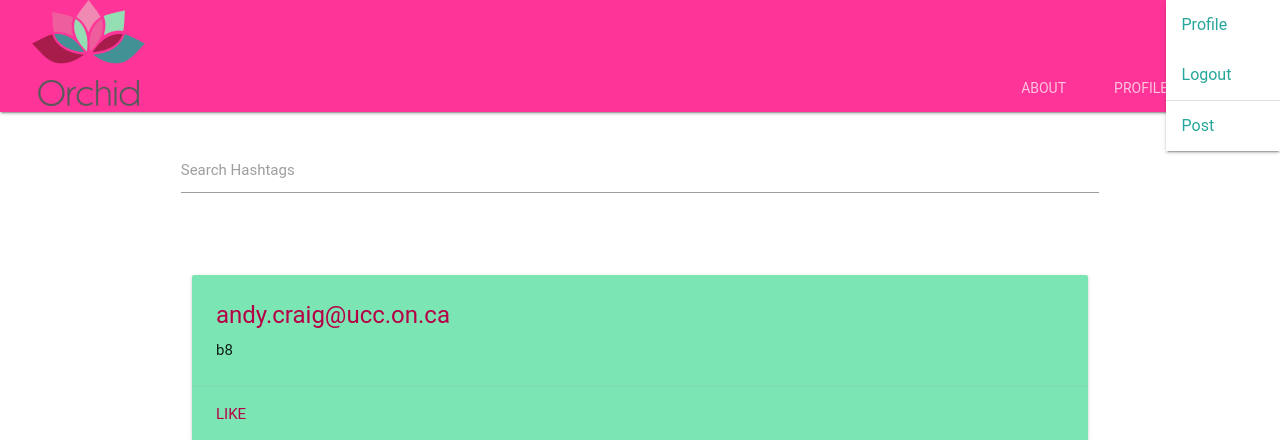
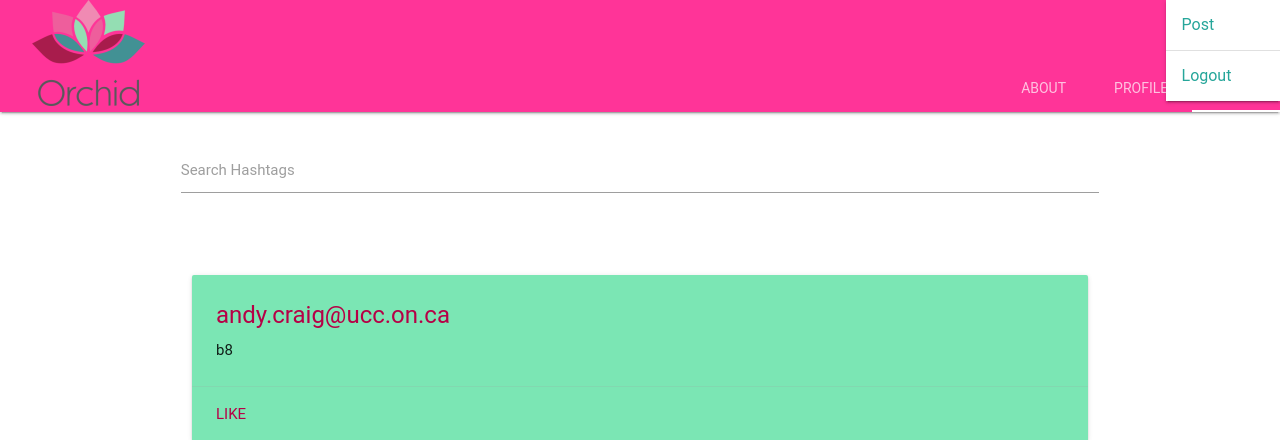
Before and after one commit to 0rchid/Orchid, a PHP site: page /edit.php in a window 1280 px wide, after a click that opens the changed part. Shown: the top 440 px of the page. Run offline with PHP 8.4, Linux system fonts and the light colour scheme; the visitor is signed in with stand-in values (Sample User, id 1); data comes from the database, SQL or seed files in the repository; data that the repository does not hold is empty; some libraries are stand-ins or nearby versions; some web fonts are replaced.

Commit message:
Removed redundant profile link

```diff
--- a/edit.php
+++ b/edit.php
@@ -78,10 +78,10 @@ $safeemail = htmlentities($arr[2]);
 	  </nav>
 	</div>
 		<ul id='dropdown1' class='dropdown-content'>
-    	<li><a href="">Profile</a></li>
-    	<li><a href="logout.php">Logout</a></li>
+			<li><a href="#modal1">Post</a></li>
 			<li class = "divider">
-			<li><a href="#modal1">Post</a></li>
+			<li><a href="logout.php">Logout</a></li>
+
 
   </ul>
 	</div>
```
